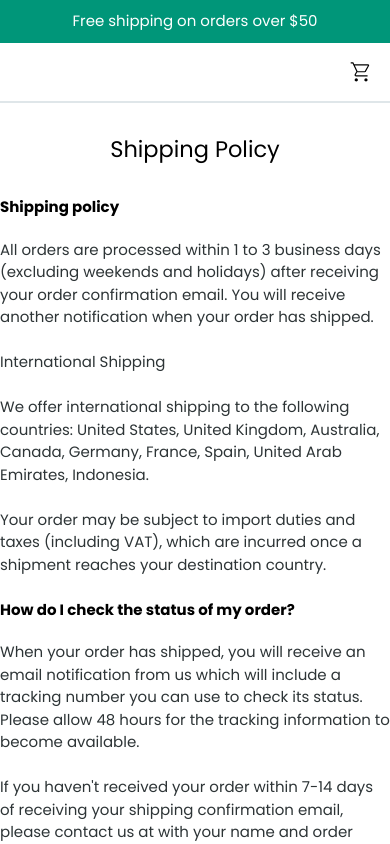
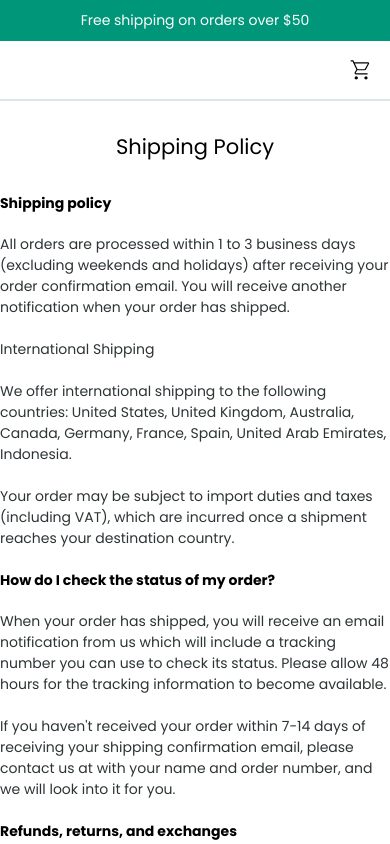
Before and after one commit to marwanzaky/next-ecommerce, a Next.js app: page /shipping-policy in a window 390 px wide. Shown: the top 844 px of the page. Built offline with nearby package versions, Linux system fonts and the light colour scheme.

Commit message:
Update globals.scss

```diff
--- a/app/globals.scss
+++ b/app/globals.scss
@@ -58,7 +58,7 @@ $field-ph: 25px;
 
 body,
 button {
-  @apply text-[15px];
+  @apply text-[14px] md:text-[15px];
   font-family: var(--font-family);
 }
 
```
